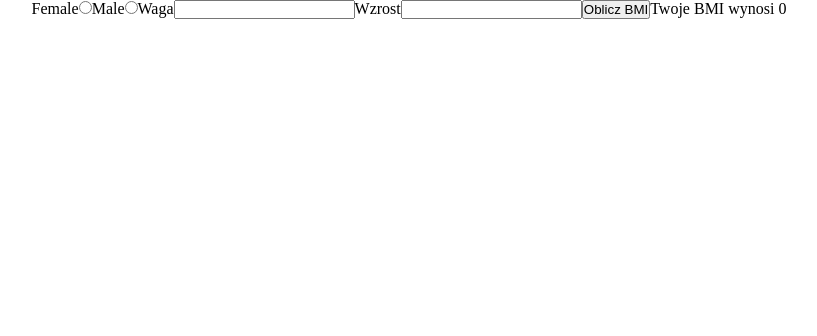
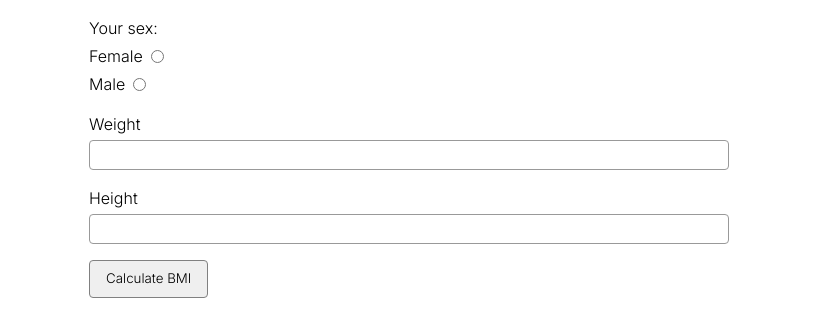
Before and after one commit to krzadamczak/weight-tracker, a React (Create React App) app: page / in a window 1280 px wide. Shown: the top 336 px of the page, without its empty margins (231-1048 px from the left). Built offline with nearby package versions, Linux system fonts and the light colour scheme.

Commit message:
BmiForm basic styling

```diff
--- a/src/App.css
+++ b/src/App.css
@@ -1,38 +1,28 @@
-.App {
-  text-align: center;
+@import url("https://fonts.googleapis.com/css2?family=Inter:wght@100;300;600&display=swap");
+
+*,
+*::after,
+*::before {
+    margin: 0;
+    padding: 0;
+    box-sizing: border-box;
+    font-family: "Inter";
+    font-weight: 300;
+    line-height: 1.5;
 }
 
-.App-logo {
-  height: 40vmin;
-  pointer-events: none;
+.input {
+    border: 1px solid hsl(0, 0%, 60%);
+    padding: 0.25rem;
+    border-radius: 0.25rem;
+}
+.input:focus {
+    outline: 1px solid hsl(0, 0%, 50%);
 }
 
-@media (prefers-reduced-motion: no-preference) {
-  .App-logo {
-    animation: App-logo-spin infinite 20s linear;
-  }
+.button {
+    width: fit-content;
+    padding: 0.5rem 1rem;
+    border: 1px solid hsl(0, 0%, 50%);
+    border-radius: 0.25rem;
 }
-
-.App-header {
-  background-color: #282c34;
-  min-height: 100vh;
-  display: flex;
-  flex-direction: column;
-  align-items: center;
-  justify-content: center;
-  font-size: calc(10px + 2vmin);
-  color: white;
-}
-
-.App-link {
-  color: #61dafb;
-}
-
-@keyframes App-logo-spin {
-  from {
-    transform: rotate(0deg);
-  }
-  to {
-    transform: rotate(360deg);
-  }
-}
--- a/src/App.js
+++ b/src/App.js
@@ -1,10 +1,10 @@
 import "./App.css";
-import { BmiCalculator } from "./features/BmiCalculator/BmiCalculator";
+import { BmiForm } from "./features/BmiForm/BmiForm";
 
 function App() {
     return (
         <div className='App'>
-            <BmiCalculator />
+            <BmiForm />
         </div>
     );
 }
--- a/src/features/BmiCalculator/BmiCalculator.js
+++ /dev/null
@@ -1,56 +0,0 @@
-import React, { useState } from "react";
-
-export const BmiCalculator = () => {
-    const [sex, setSex] = useState("");
-    const isSexSelected = (value) => value === sex;
-    const handleRadioClick = (e) => setSex(e.currentTarget.value);
-
-    const [inputValue, setInputValue] = useState({
-        height: "",
-        weight: "",
-    });
-    const [bmi, setBmi] = useState(0);
-    const handleInputValue = (e) => {
-        const { name, value } = e.currentTarget;
-        setInputValue((prevState) => ({
-            ...prevState,
-            [name]: value,
-        }));
-    };
-    const handleBmi = () => {
-        const weight = parseInt(inputValue.weight);
-        const height = parseInt(inputValue.height) / 100;
-        console.log(Math.pow(height, 2));
-        const bmiValue = weight / Math.pow(height, 2);
-        setBmi(bmiValue);
-    };
-
-    return (
-        <div className='bmi-calculator'>
-            <label htmlFor='female'>Female</label>
-            <input
-                id='female'
-                type='radio'
-                value='female'
-                name='sex'
-                checked={isSexSelected("female")}
-                onChange={handleRadioClick}
-            />
-            <label htmlFor='male'>Male</label>
-            <input
-                id='male'
-                type='radio'
-                value='male'
-                name='sex'
-                checked={isSexSelected("male")}
-                onChange={handleRadioClick}
-            />
-            <label htmlFor='weight'>Waga</label>
-            <input id='weight' name='weight' value={inputValue.weight} onChange={handleInputValue} />
-            <label htmlFor='height'>Wzrost</label>
-            <input id='height' name='height' value={inputValue.height} onChange={handleInputValue} />
-            <button onClick={handleBmi}>Oblicz BMI</button>
-            Twoje BMI wynosi <span>{bmi}</span>
-        </div>
-    );
-};
--- /dev/null
+++ b/src/features/BmiForm/BmiForm.css
@@ -0,0 +1,19 @@
+.bmi-form {
+    display: flex;
+    flex-direction: column;
+    width: 50%;
+    margin: 1rem auto;
+    gap: 1rem;
+}
+
+.bmi-form__radio-group {
+    display: flex;
+    gap: 0.5rem;
+    align-items: center;
+}
+
+.bmi-form__input-group {
+    display: flex;
+    flex-direction: column;
+    gap: 0.25rem;
+}
--- /dev/null
+++ b/src/features/BmiForm/BmiForm.js
@@ -0,0 +1,92 @@
+import React, { useState } from "react";
+import "./BmiForm.css";
+
+export const BmiForm = () => {
+    const [sex, setSex] = useState("");
+    const isSexSelected = (value) => value === sex;
+    const handleRadioClick = (e) => setSex(e.currentTarget.value);
+
+    const [inputValue, setInputValue] = useState({
+        height: "",
+        weight: "",
+    });
+    const [bmi, setBmi] = useState(null);
+    const handleInputValue = (e) => {
+        const { name, value } = e.currentTarget;
+        setInputValue((prevState) => ({
+            ...prevState,
+            [name]: value,
+        }));
+    };
+    const handleBmi = () => {
+        const weight = parseInt(inputValue.weight);
+        const height = parseInt(inputValue.height) / 100;
+        console.log(Math.pow(height, 2));
+        const bmiValue = weight / Math.pow(height, 2);
+        setBmi(bmiValue);
+    };
+
+    return (
+        <div className='bmi-form'>
+            <div className='bmi-form__input-group'>
+                <p>Your sex:</p>
+                <div className='bmi-form__radio-group'>
+                    <label className='label' htmlFor='female'>
+                        Female
+                    </label>
+                    <input
+                        className='input'
+                        id='female'
+                        type='radio'
+                        value='female'
+                        name='sex'
+                        checked={isSexSelected("female")}
+                        onChange={handleRadioClick}
+                    />
+                </div>
+                <div className='bmi-form__radio-group'>
+                    <label className='label' htmlFor='male'>
+                        Male
+                    </label>
+                    <input
+                        className='input'
+                        id='male'
+                        type='radio'
+                        value='male'
+                        name='sex'
+                        checked={isSexSelected("male")}
+                        onChange={handleRadioClick}
+                    />
+                </div>
+            </div>
+            <div className='bmi-form__input-group'>
+                <label className='label' htmlFor='weight'>
+                    Weight
+                </label>
+                <input
+                    className='input'
+                    id='weight'
+                    name='weight'
+                    value={inputValue.weight}
+                    onChange={handleInputValue}
+                />
+            </div>
+            <div className='bmi-form__input-group'>
+                <label className='label' htmlFor='height'>
+                    Height
+                </label>
+                <input
+                    className='input'
+                    id='height'
+                    name='height'
+                    value={inputValue.height}
+                    onChange={handleInputValue}
+                />
+            </div>
+            <button className='button bmi-form__button' onClick={handleBmi}>
+                Calculate BMI
+            </button>
+            {bmi && <p className='result'>Your BMI is {bmi}</p>}
+        </div>
+    );
+};
```
